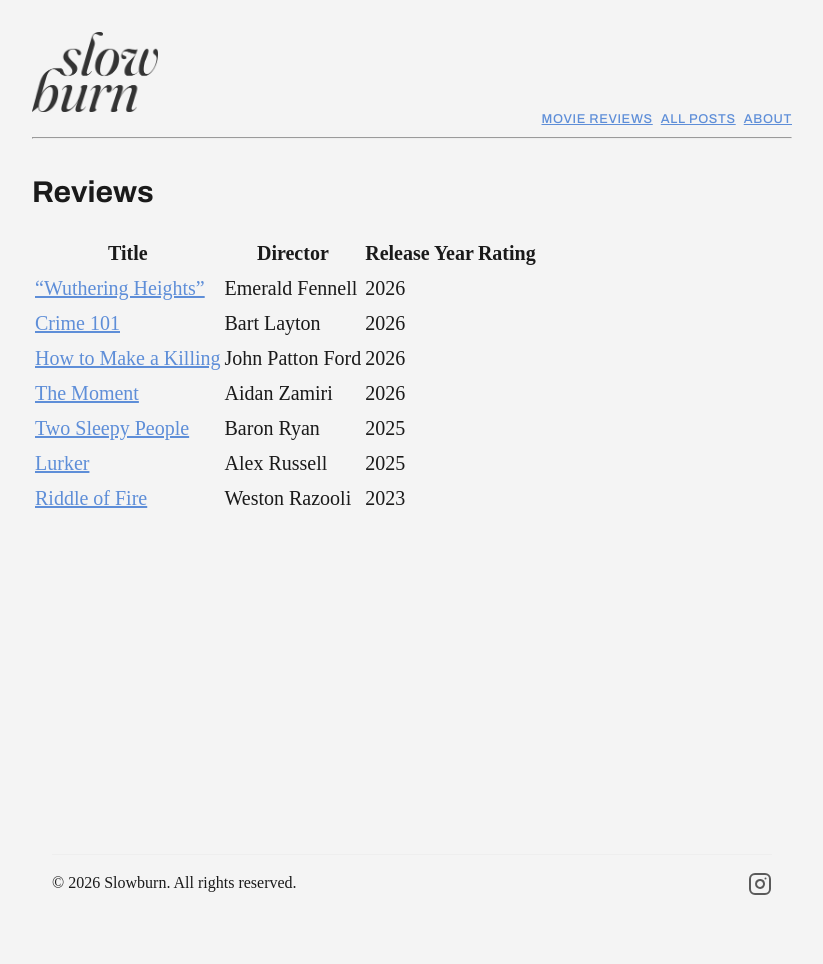
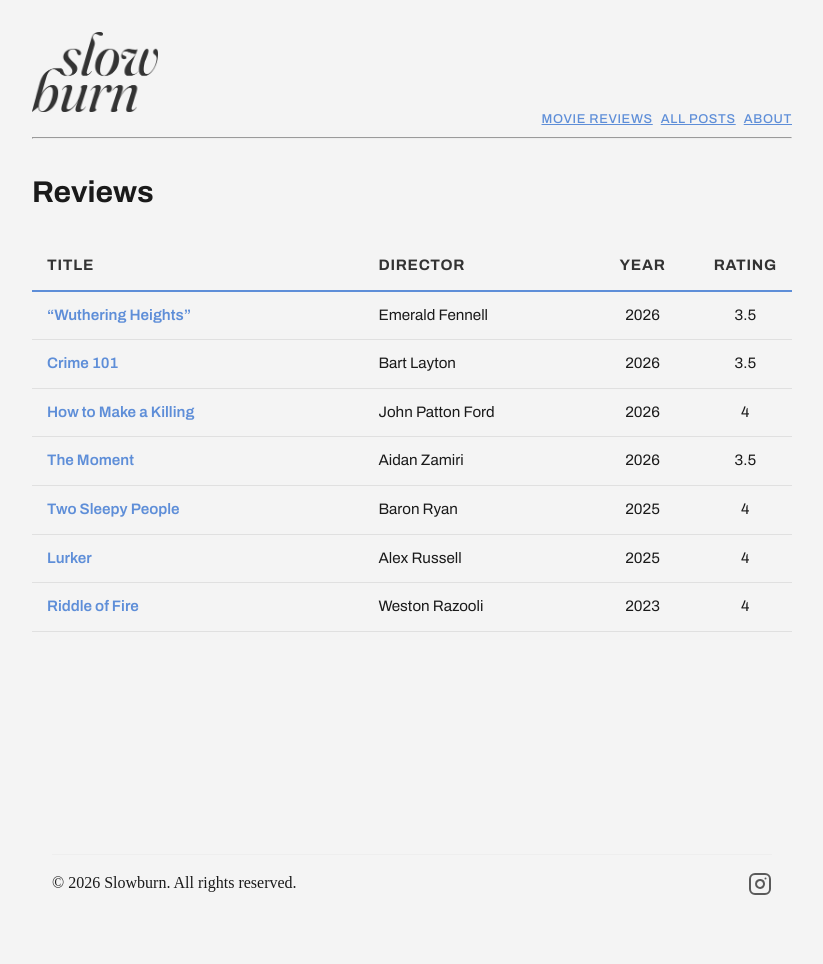
Before and after one commit to Slowburn-Movies/slowburn-movies.github.io, a Jekyll site: the page built from reviews.md, in a window 1280 px wide. Shown: the whole page, without its empty margins (228-1051 px from the left). Built offline with Jekyll 4.4.1, drawn with Linux system fonts in a browser that asks for light colours; some web fonts are replaced; comment, search, counter and statistics services are not loaded.

Commit message:
review table fix

```diff
--- a/assets/css/main.css
+++ b/assets/css/main.css
@@ -559,6 +559,84 @@ blockquote {
   font-size: 0.95rem;
 }
 
+/* --- REVIEWS TABLE STYLES --- */
+#reviews-table {
+  width: 100%;
+  border-collapse: collapse;
+  margin: 2rem 0;
+  font-family: 'Archivo', sans-serif; /* Matching your header font for a clean UI feel */
+  font-size: 0.95rem;
+}
+
+#reviews-table th,
+#reviews-table td {
+  text-align: left;
+  padding: 12px 15px;
+  border-bottom: 1px solid var(--badge-bg);
+}
+
+#reviews-table thead th {
+  text-transform: uppercase;
+  letter-spacing: 0.05em;
+  font-weight: 700;
+  color: var(--caption-color);
+  border-bottom: 2px solid var(--link-color);
+  white-space: nowrap;
+}
+
+/* Column Widths for Even Spacing */
+#reviews-table th:nth-child(1),
+#reviews-table td:nth-child(1) {
+  width: 45%; /* Title gets the most room */
+}
+
+#reviews-table th:nth-child(2),
+#reviews-table td:nth-child(2) {
+  width: 30%; /* Director space */
+}
+
+#reviews-table th:nth-child(3),
+#reviews-table td:nth-child(3) {
+  width: 15%; /* Year space */
+  text-align: center;
+}
+
+#reviews-table th:nth-child(4),
+#reviews-table td:nth-child(4) {
+  width: 10%; /* Rating space */
+  text-align: center;
+}
+
+/* Hover effect for rows */
+#reviews-table tbody tr:hover {
+  background-color: var(--badge-bg); /* Very subtle tint using your link color */
+}
+
+/* Link styling inside table */
+#reviews-table td a {
+  text-decoration: none;
+  font-weight: 600;
+}
+
+#reviews-table td a:hover {
+  text-decoration: underline;
+}
+
+/* Mobile Fix for Table */
+@media (max-width: 650px) {
+  #reviews-table {
+    display: block;
+    overflow-x: auto; /* Allow horizontal scroll if it gets too cramped */
+    -webkit-overflow-scrolling: touch;
+  }
+
+  #reviews-table th,
+  #reviews-table td {
+    padding: 10px 8px;
+    font-size: 0.85rem;
+  }
+}
+
 /* --- 5. MOBILE FIXES --- */
 @media (max-width: 650px) {
   /* Font & Global Adjustments */
--- a/reviews.md
+++ b/reviews.md
@@ -9,10 +9,10 @@ permalink: /reviews/
 <table id="reviews-table">
     <thead>
         <tr>
-        <th>Title</th>
-        <th>Director</th>
-        <th>Release Year</th>
-        <th>Rating</th>
+            <th>Title</th>
+            <th>Director</th>
+            <th style="text-align: center;">Year</th>
+            <th style="text-align: center;">Rating</th>
         </tr>
     </thead>
     <tbody>
@@ -23,7 +23,7 @@ permalink: /reviews/
             <td><a href="{{ review.url | relative_url }}">{{ review.title }}</a></td>
             <td>{{ review.director }}</td>
             <td>{{ review.release_year }}</td>
-            <!-- <td>{{ review.rating }}</td> -->
+            <td>{{ review.rating }}</td>
             <!--<td data-sort="{{ review.date | date: '%Y%m%d' }}">{{ review.date | date: "%b %d, %Y" }}</td>-->
             </tr>
         {% endunless %}
```
